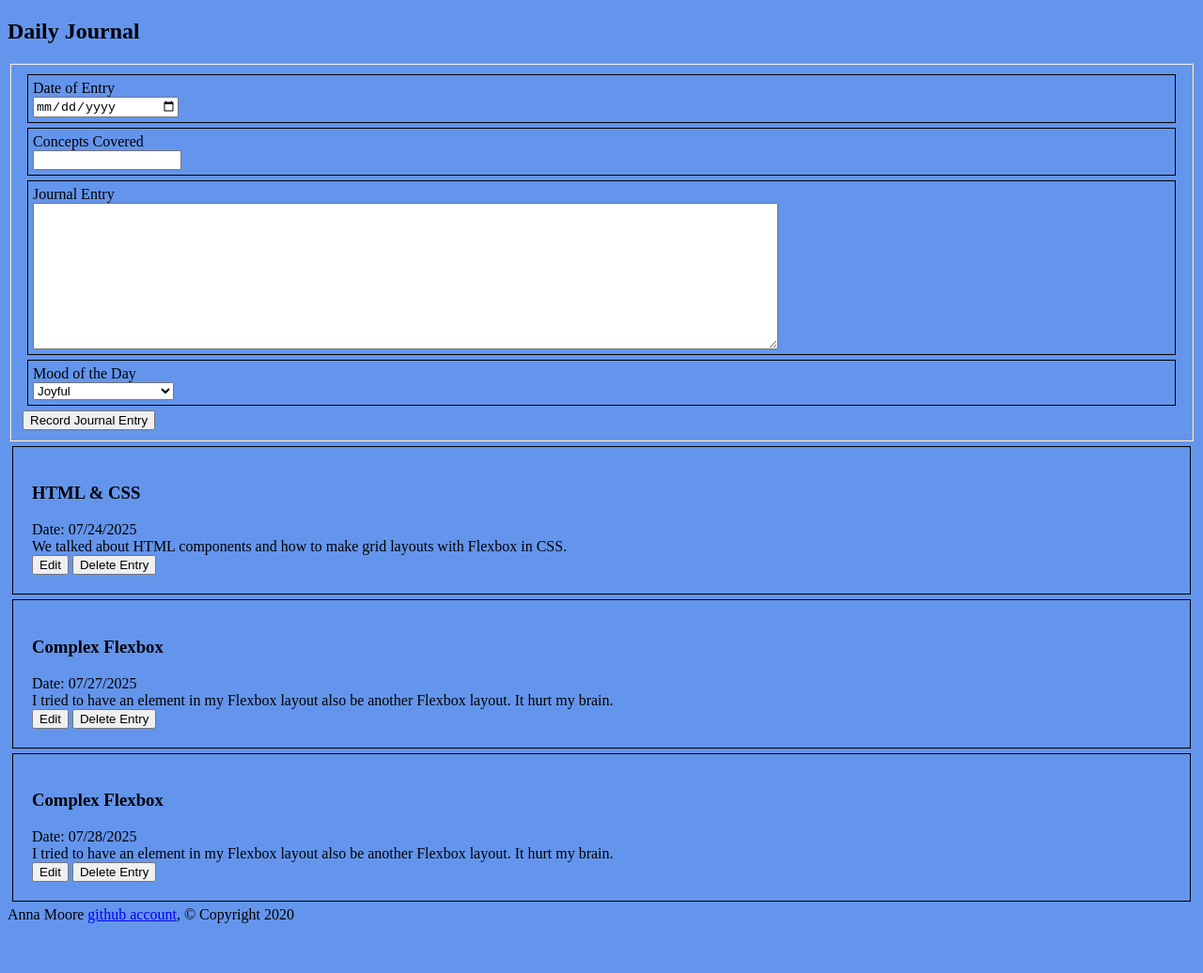
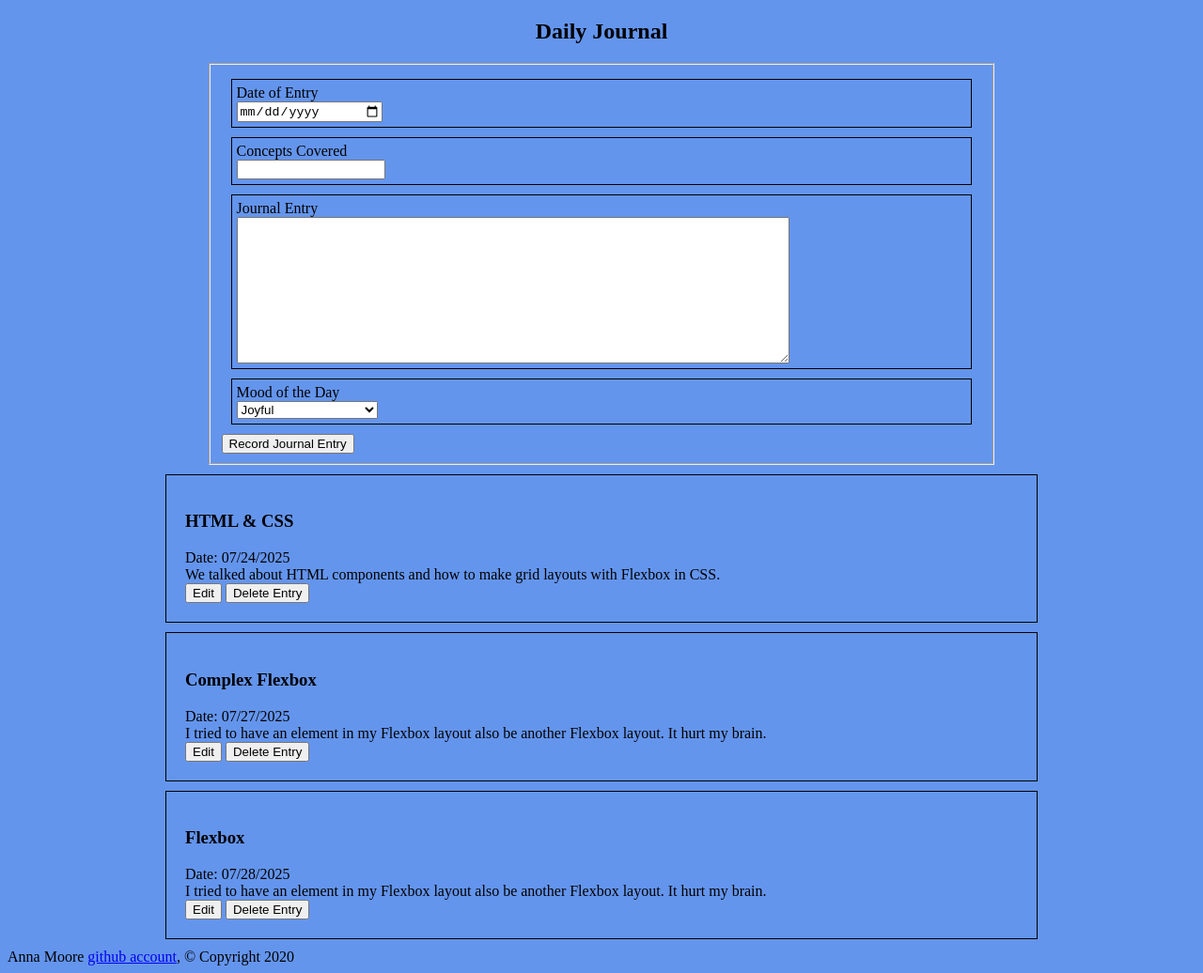
Before and after one commit to anna-moore/NSS_Journal_Entry, a plain HTML site: page index.html in a window 1280 px wide. Shown: the whole page at 94% size. Before the commit the page ends 991 px from the top, so only its background shows below. Drawn offline with Linux system fonts and the light colour scheme; a web font is replaced by a local one.

Commit message:
title sytling, centering all content

```diff
--- a/index.html
+++ b/index.html
@@ -12,7 +12,7 @@
             <section>
                 <!-- form to collect journal entries -->
                 <article class="journalForm">
-                    <h2>Daily Journal</h2>
+                    <h2 class="journalTitle"> Daily Journal</h2>
                     <form class="form"action="">
                         <fieldset class="form">
                               <!-- input field for date -->
--- a/scripts/JournalDataProvider.js
+++ b/scripts/JournalDataProvider.js
@@ -23,7 +23,7 @@ const journal = [
     {
         id: 3,
         date: "07/28/2025",
-        concept: "Complex Flexbox",
+        concept: "Flexbox",
         entry: "I tried to have an element in my Flexbox layout also be another Flexbox layout. It hurt my brain.",
         mood: "Sad"
     }
--- a/styles/main.css
+++ b/styles/main.css
@@ -17,20 +17,26 @@ h1,h2,h3,h4,h5,h6 {
   font-family: "Patua One", serif;
   letter-spacing: 2px;
 } */
-
+.journalTitle{
+	text-align: center;
+}
+.form{
+	width:80%;
+	margin: auto;
+}
 .inputFlex{
 	display:flex;
 	flex-direction: column;
 	border: 1px solid black;
 	padding: 5px;
-	margin: 5px;
+	margin: 10px;
 }
 .inputFlex input{
 	width: 150px;
 }
 
 .inputFlex textarea{
-	width: 65%;
+	width: 75%;
 }
 .inputFlex select{
 	width: 150px;
@@ -38,5 +44,10 @@ h1,h2,h3,h4,h5,h6 {
 .journal{
 	border: 1px solid black;
 	padding: 20px;
-	margin: 5px;
+	margin: 10px;
 }
+.entryLog{
+	/* text-align: center; */
+	width: 75%;
+	margin: auto;
+}
```
